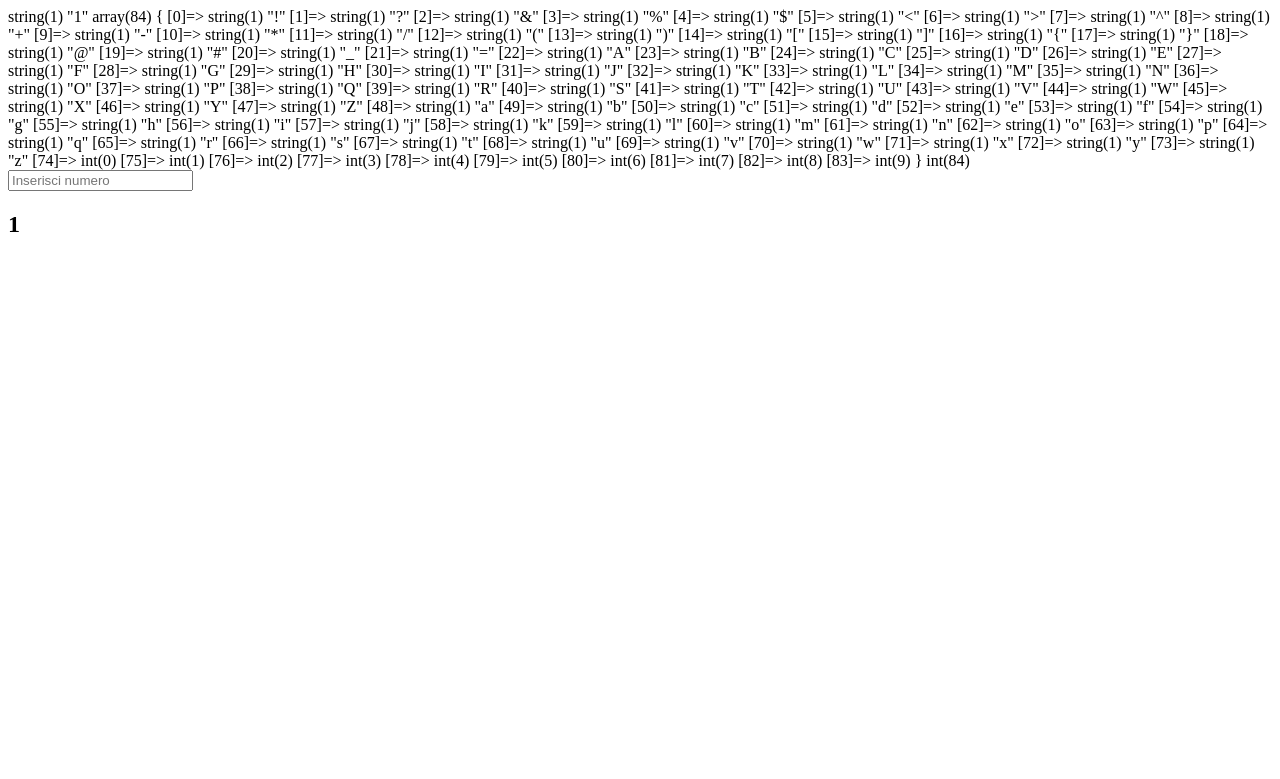
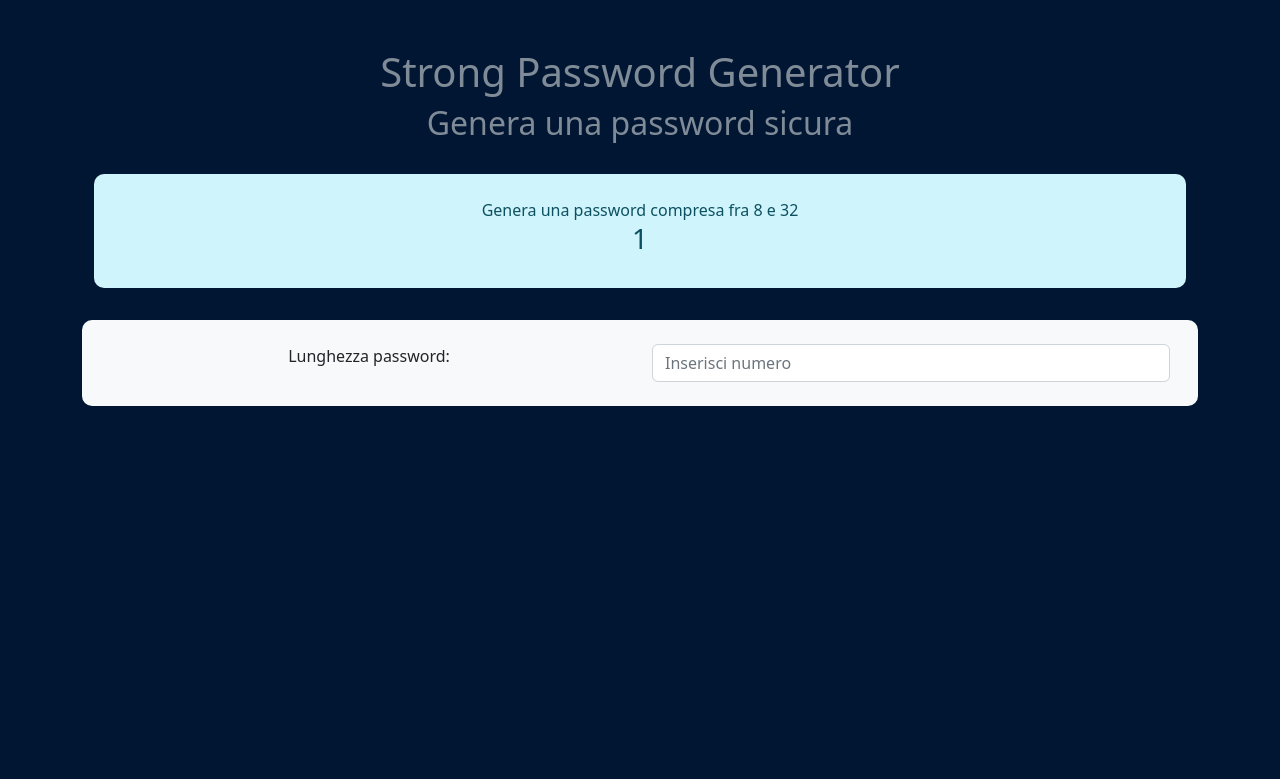
Before and after one commit to BeneArp/-php-strong-password-generator, a PHP site: page /?numero_utente=1 in a window 1280 px wide. Shown: the top 779 px of the page. Run offline with PHP 8.4, Linux system fonts and the light colour scheme.

Commit message:
feat: add css

```diff
--- /dev/null
+++ b/css/style.css
@@ -0,0 +1,19 @@
+body{
+    background-color: rgb(0 22 50);
+}
+
+.ms-box{
+    border-radius: 10px;
+    margin: 2em 0;
+    padding: 1.5em 1em;
+    background-color: rgb(248 249 250);
+}
+
+h1,h2{
+    color: rgb(128 139 152);
+}
+
+.light-blue{
+    background-color:rgb(207 244 252) ;
+    color: rgb(13 81 96);
+}
--- a/index.php
+++ b/index.php
@@ -4,7 +4,7 @@
     // Scriviamo tutto (logica e layout) in un unico file index.php
 
     $numero_utente = $_GET['numero_utente'];
-    var_dump($numero_utente);
+    // var_dump($numero_utente);
 
     // array da cui prenderò i caratteri per generare la password
     $caratteri_password = [];
@@ -33,10 +33,8 @@
         $caratteri_password[] = $carattere;
     }
 
-    var_dump($caratteri_password);
+    // var_dump($caratteri_password);
 
-    // password generata
-    // $password = [];
 
 
     function generatePassword($contenuto, $lunghezza){
@@ -53,9 +51,10 @@
     };
 
 
-    var_dump(count($caratteri_password));
+    // var_dump(count($caratteri_password));
 
     // controllo che il numero inserito dall'utente non sia più grande della lunghezza dell'array da cui prendo i caratteri
+
     if(count($caratteri_password) < $numero_utente){
         // se il numero inserito è maggiore, il nuovo numero utente diventa l'indice dell'ultimo carattere nell'array
         $numero_utente = count($caratteri_password);
@@ -75,14 +74,43 @@
     <meta charset="UTF-8">
     <meta name="viewport" content="width=device-width, initial-scale=1.0">
     <title>Password Generator</title>
+
+    <!-- bootstrap -->
+    <link href="https://cdn.jsdelivr.net/npm/bootstrap@5.2.3/dist/css/bootstrap.min.css" rel="stylesheet" integrity="sha384-rbsA2VBKQhggwzxH7pPCaAqO46MgnOM80zW1RWuH61DGLwZJEdK2Kadq2F9CUG65" crossorigin="anonymous">
+
+    <!-- css -->
+    <link rel="stylesheet" href="css/style.css">
 </head>
 <body>
 
-    <form action="index.php" method="GET">
-        <input type="number" name="numero_utente" placeholder="Inserisci numero">
-    </form>
+    <div class="container text-center pt-5">
 
-    <h2><?php echo $user_password ?></h2>
+        <h1>Strong Password Generator</h1>
+        <h2>Genera una password sicura</h2>
+
+        <div class="container-md">
+            <div class="ms-box light-blue">
+                <span>Genera una password compresa fra 8 e 32</span>
+                <h3><?php echo $user_password ?></h3>
+            </div>
+        </div>
+
+        <div class="ms-box">
+            <div class="container-fluid">
+                <div class="row">
+                    <div class="col-6">
+                        <span>Lunghezza password:</span>
+                    </div>
+                    <div class="col-6">
+                        <form action="index.php" method="GET">
+                            <input class="form-control" type="number" name="numero_utente" placeholder="Inserisci numero">
+                        </form>
+                    </div>
+                </div>
+            </div>
+        </div>
+
+    </div>
 
 </body>
 </html>
```
